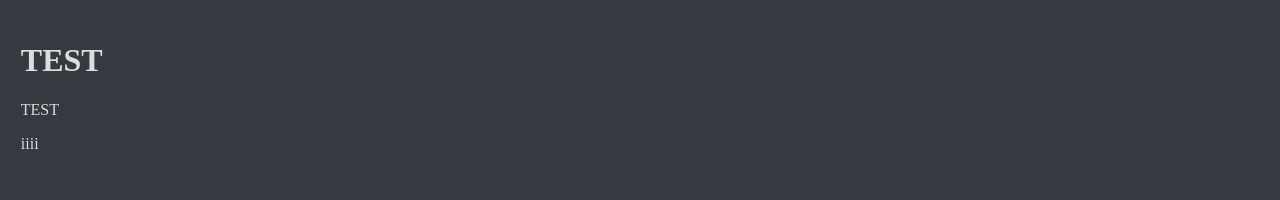
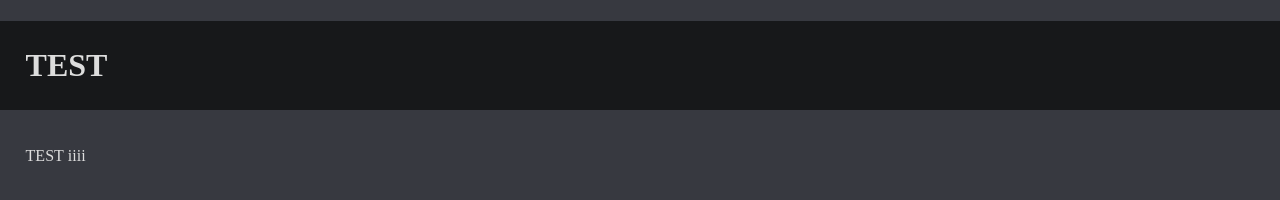
Before and after one commit to nounontoi/nounontoi.github.io, a plain HTML site: page index.html in a window 1280 px wide. Drawn offline with Linux system fonts and the light colour scheme.

Commit message:
Rather blank page with tests

```diff
--- a/index.html
+++ b/index.html
@@ -4,10 +4,12 @@
         <meta charset="utf-8">
         <meta name="viewport" content="width=device-width, initial-scale=1">
         <link rel="stylesheet" href="styles.css">
+        <h1 id="navbar">TEST</h1>
     </head>
     <body>
-        <h1>TEST</h1>
-        <p>TEST</p>
-        <p>iiii</p>
+        <div class="main">
+            <p class="column">TEST</p>
+            <p class="column">iiii</p>
+        </div>
     </body>
 </html>
--- a/styles.css
+++ b/styles.css
@@ -1,6 +1,35 @@
+*{
+    box-sizing: border-box;
+}
+
 body {
-    padding: 1%;
+    /* Page */
+    padding: 0;
+    margin: 0;
     background-color: #373940;
+
+    /* Text */
     color: #dddddd;
     font-family: Bahnschrift;
 }
+
+
+/* CLASSES */
+
+.main{
+    margin-left: 2%;
+}
+
+.column{
+    display: inline-block;
+    /* margin-left: auto;
+    margin-right: auto;
+    width: auto; */
+}
+
+
+/* IDS */
+#navbar{
+    background-color: #17181a;
+    padding: 2%;
+}
```
